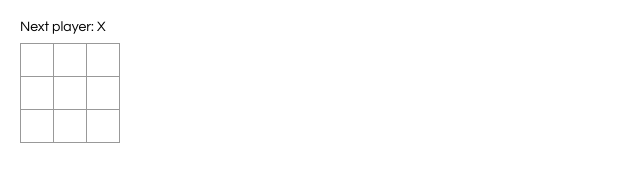
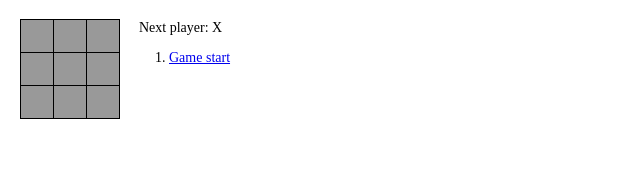
Before and after one commit to tyclayton/reacttut, a React app: page / in a window 1280 px wide. Shown: the whole page, without its empty margins (0-640 px from the left). Built offline with nearby package versions, Linux system fonts and the light colour scheme.

Commit message:
Finished tutorial.

```diff
--- a/src/index.css
+++ b/src/index.css
@@ -1,5 +1,7 @@
+
+
 body {
-  font: 14px "Century Gothic", Futura, sans-serif;
+  font: 14px "Bree Serif", serif;
   margin: 20px;
 }
 
@@ -18,8 +20,8 @@ ol, ul {
 }
 
 .square {
-  background: #fff;
-  border: 1px solid #999;
+  background: #999;
+  border: 1px solid #000;
   float: left;
   font-size: 24px;
   font-weight: bold;
--- a/src/index.js
+++ b/src/index.js
@@ -12,47 +12,18 @@ function Square(props) {
 }
 
 class Board extends React.Component {
-  constructor() {
-    super();
-    this.state = {
-      squares: Array(9).fill(null),
-      xIsNext: true,
-    };
-  }
-
-  handleClick(i) {
-    const squares = this.state.squares.slice();
-    if (calculateWinner(squares) || squares[i]) {
-      return;
-    }
-    squares[i] = this.state.xIsNext ? 'X' : 'O';
-    this.setState({
-      squares: squares,
-      xIsNext: !this.state.xIsNext,
-    });
-  }
-
   renderSquare(i) {
     return (
       <Square
-        value={this.state.squares[i]}
-        onClick={() => this.handleClick(i)}
+        value={this.props.squares[i]}
+        onClick={() => this.props.onClick(i)}
       />
     );
   }
 
   render() {
-    const winner = calculateWinner(this.state.squares);
-    let status;
-    if (winner) {
-      status = 'Winner: ' + winner;
-    } else {
-      status = 'Next player: ' + (this.state.xIsNext ? 'X' : 'O');
-    }
-
     return (
       <div>
-        <div className="status">{status}</div>
         <div className="board-row">
           {this.renderSquare(0)}
           {this.renderSquare(1)}
@@ -74,15 +45,77 @@ class Board extends React.Component {
 }
 
 class Game extends React.Component {
+  constructor() {
+    super();
+    this.state = {
+      history: [
+        {
+          squares: Array(9).fill(null)
+        }
+      ],
+      stepNumber: 0,
+      xIsNext: true
+    };
+  }
+
+  handleClick(i) {
+    const history = this.state.history.slice(0, this.state.stepNumber + 1);
+    const current = history[history.length - 1];
+    const squares = current.squares.slice();
+    if (calculateWinner(squares) || squares[i]) {
+      return;
+    }
+    squares[i] = this.state.xIsNext ? "X" : "O";
+    this.setState({
+      history: history.concat([
+        {
+          squares: squares
+        }
+      ]),
+      stepNumber: history.length,
+      xIsNext: !this.state.xIsNext
+    });
+  }
+
+  jumpTo(step) {
+    this.setState({
+      stepNumber: step,
+      xIsNext: (step % 2) === 0
+    });
+  }
+
   render() {
+    const history = this.state.history;
+    const current = history[this.state.stepNumber];
+    const winner = calculateWinner(current.squares);
+
+    const moves = history.map((step, move) => {
+      const desc = move ? "Move #" + move : "Game start";
+      return (
+        <li key={move}>
+          <a href="#" onClick={() => this.jumpTo(move)}>{desc}</a>
+        </li>
+      );
+    });
+
+    let status;
+    if (winner) {
+      status = "Winner: " + winner;
+    } else {
+      status = "Next player: " + (this.state.xIsNext ? "X" : "O");
+    }
+
     return (
       <div className="game">
         <div className="game-board">
-          <Board />
+          <Board
+            squares={current.squares}
+            onClick={i => this.handleClick(i)}
+          />
         </div>
         <div className="game-info">
-          <div>{/* status */}</div>
-          <ol>{/* TODO */}</ol>
+          <div>{status}</div>
+          <ol>{moves}</ol>
         </div>
       </div>
     );
@@ -91,10 +124,7 @@ class Game extends React.Component {
 
 // ========================================
 
-ReactDOM.render(
-  <Game />,
-  document.getElementById('root')
-);
+ReactDOM.render(<Game />, document.getElementById("root"));
 
 function calculateWinner(squares) {
   const lines = [
@@ -105,7 +135,7 @@ function calculateWinner(squares) {
     [1, 4, 7],
     [2, 5, 8],
     [0, 4, 8],
-    [2, 4, 6],
+    [2, 4, 6]
   ];
   for (let i = 0; i < lines.length; i++) {
     const [a, b, c] = lines[i];
```
